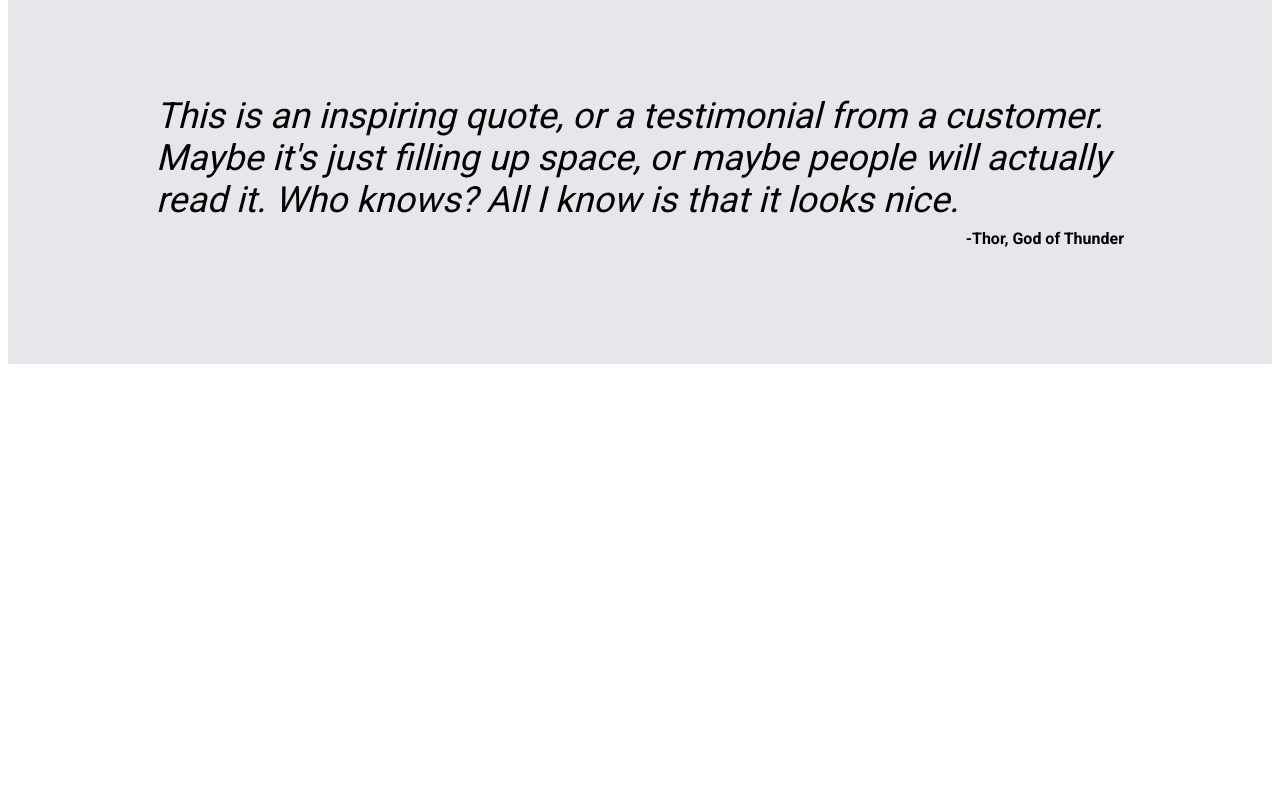
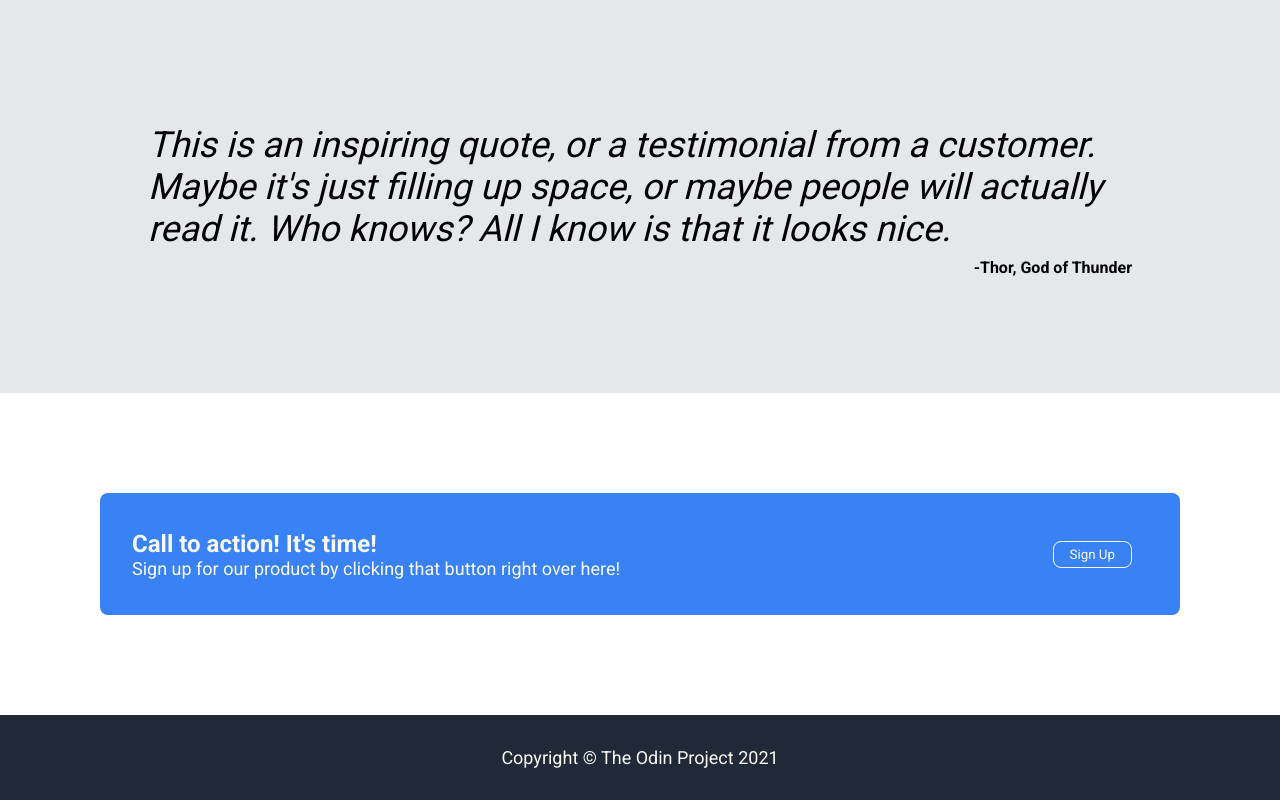
Before and after one commit to petrbubenik/Odin-landing-page, a plain HTML site: page index.html in a window 1280 px wide. Shown: the part 1007-1807 px from the top of the page. Before the commit the page ends 1379 px from the top, so only its background shows below. Drawn offline with Linux system fonts and the light colour scheme.

Commit message:
added footer and quote

```diff
--- a/index.html
+++ b/index.html
@@ -65,6 +65,25 @@
         <div class="text">This is an inspiring quote, or a testimonial from a customer. Maybe it's just filling up space, or maybe people will actually read it. Who knows? All I know is that it looks nice.</div>
         <div class="author">-Thor, God of Thunder</div>
     </div>
+    <div class="action">
+        <div class="box">
+            <div class="container">
+                <div class="title">
+                    Call to action! It's time!
+                </div>
+                <div class="text">
+                    Sign up for our product by clicking that button right over here!
+                </div>
+            </div>
+
+            <div class="button">
+                <button>Sign Up</button>
+            </div>
+        </div>
+    </div>
+    <div class="footer">
+        Copyright © The Odin Project 2021
+    </div>
 
 </body>
 </html>
--- a/style.css
+++ b/style.css
@@ -2,6 +2,7 @@
 
 body {
     font-family: Roboto, sans-serif;
+    margin: 0;
 }
 
 ul {
@@ -17,9 +18,8 @@ a {
 
 .header {
     background: #1F2937;
-    font-size: 18px;
     color: #F9FAF8;
-    padding: 16px;
+    padding-bottom: 16px;
 }
 
 .header .left {
@@ -83,7 +83,7 @@ a {
     justify-content: space-between;
     align-items: center;
     margin: 0 100px 100px 100px;
-    padding: 16px;
+    padding: 32px;
 }
 
 .info .box {
@@ -99,6 +99,7 @@ a {
     max-width: 150px;
     text-align: center;
     color: #1F2937;
+    font-size: 18px;
     margin-top: 5px;
 }
 
@@ -124,3 +125,58 @@ a {
     margin: 8px 100px 100px 100px;
     padding: 0px 32px 0px 0px;
 }
+
+.action {
+    margin: 100px;
+    background-color: #3882F6;
+    border-radius: 8px;
+    padding: 32px;
+    color: #F9FAF8;
+}
+.action .title {
+    font-size: 24px;
+    font-weight: bold;
+}
+
+.action .box {
+    display: flex;
+    align-items: center;
+}
+.action .container{
+    display: flex;
+    flex-direction: column;
+    flex: 3 0 0px;
+}
+
+.action .button {
+    display: flex;
+    justify-content: flex-end;
+    align-items: center;
+    height: 26px;
+    flex: 1 0 0px;
+    padding: 16px;
+}
+
+.action button {
+    background-color: #3882F6;
+    font-family: Roboto, sans-serif;
+    color: #F9FAF8;
+    border: solid #F9FAF8;
+    border-width: 1px;
+    border-radius: 8px;
+    padding: 5px 16px;
+}
+
+.footer {
+    display: flex;
+    justify-content: center;
+    align-items: center;
+    background-color: #1F2937;
+    color: #F9FAF8;
+    padding: 32px;
+    font-size: 18px;
+}
+
+.text {
+    font-size: 18px;
+}
```
